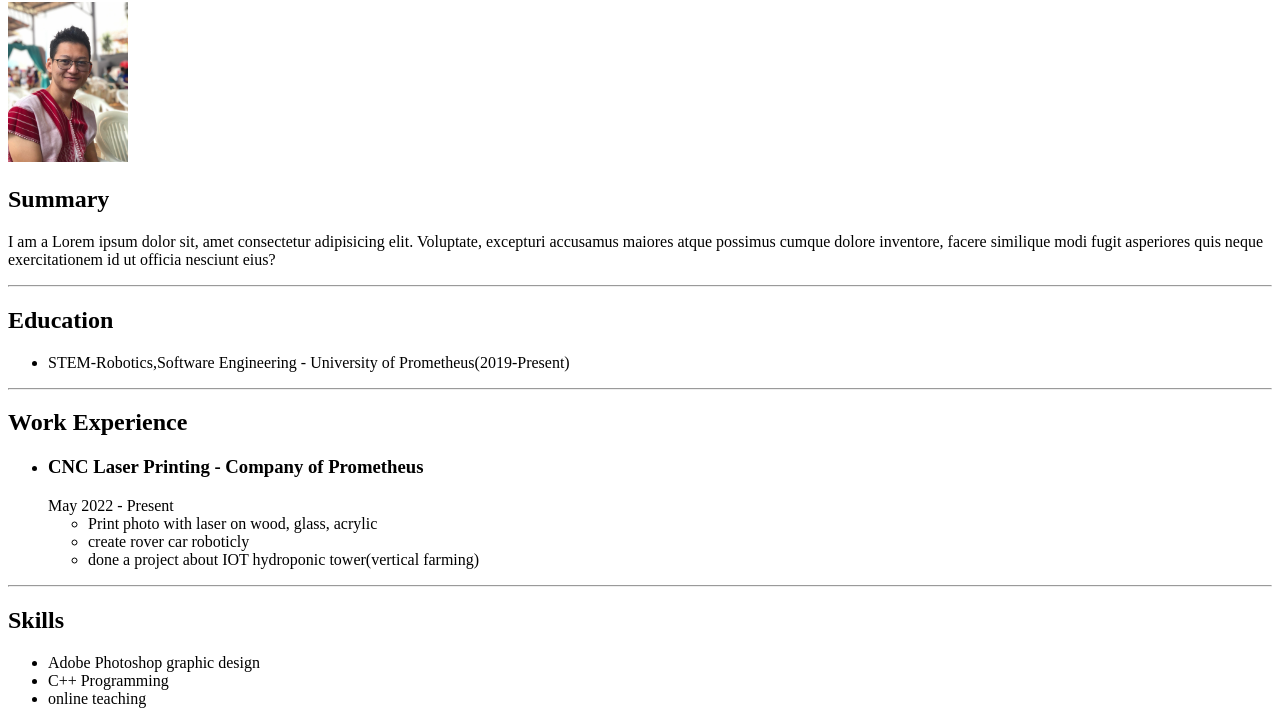
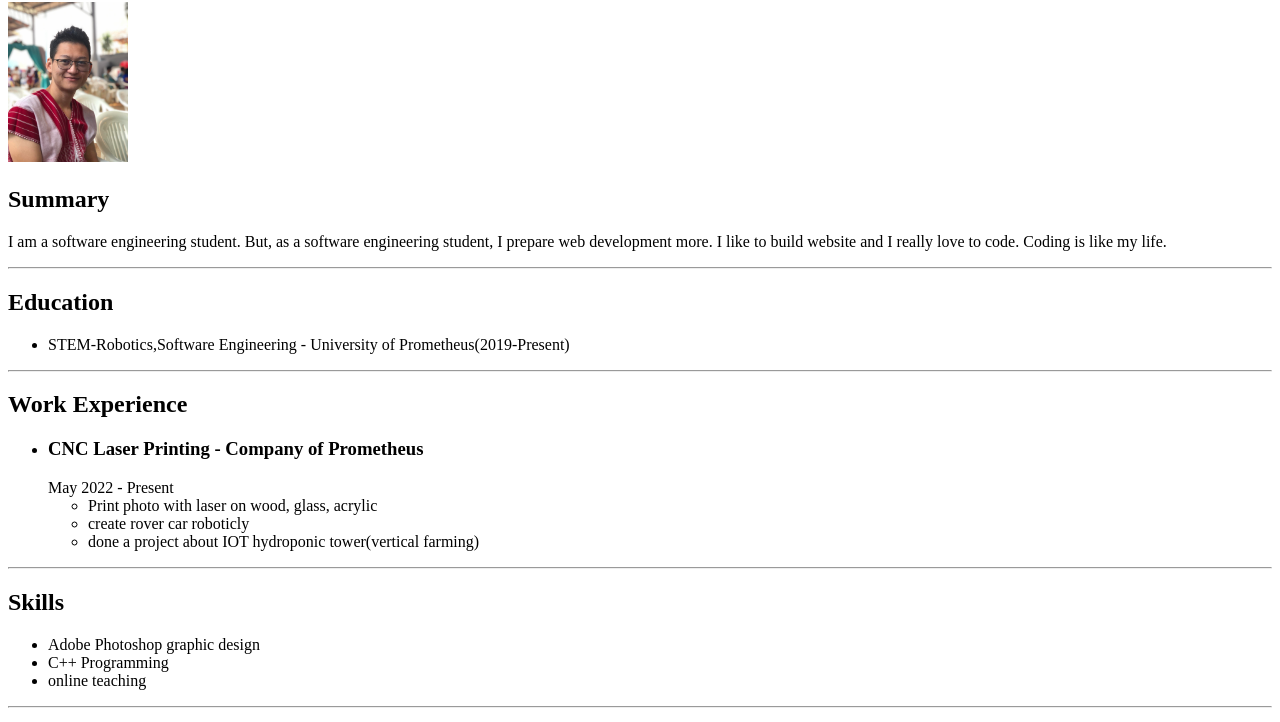
Before and after one commit to Sawla-1/jawjar.github.io, a plain HTML site: page JawJarCvform/cvform.html in a window 1280 px wide. Shown: the part 78-800 px from the top of the page. Drawn offline with Linux system fonts and the light colour scheme.

Commit message:
Update cvform.html

```diff
--- a/JawJarCvform/cvform.html
+++ b/JawJarCvform/cvform.html
@@ -10,9 +10,7 @@
     <img src="images/Jaw Jar.jpg" alt="my photo" width="120px" height="160px"/>
 
     <h2>Summary</h2>
-        <p>I am a Lorem ipsum dolor sit, amet consectetur adipisicing elit. Voluptate, excepturi accusamus
-            maiores atque possimus cumque dolore inventore, facere similique modi fugit asperiores quis
-            neque exercitationem id ut officia nesciunt eius?
+        <p>I am a software engineering student. But, as a software engineering student, I prepare web development more. I like to build website and I really love to code. Coding is like my life.
         </p>
     <hr/>
     <h2>Education</h2>
```
